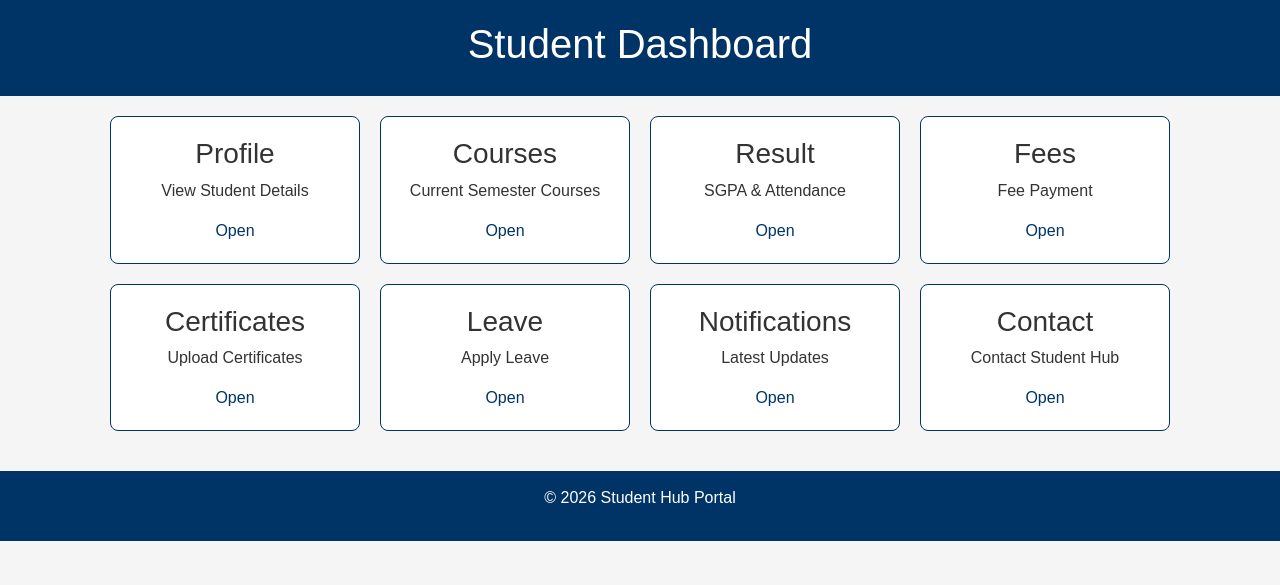
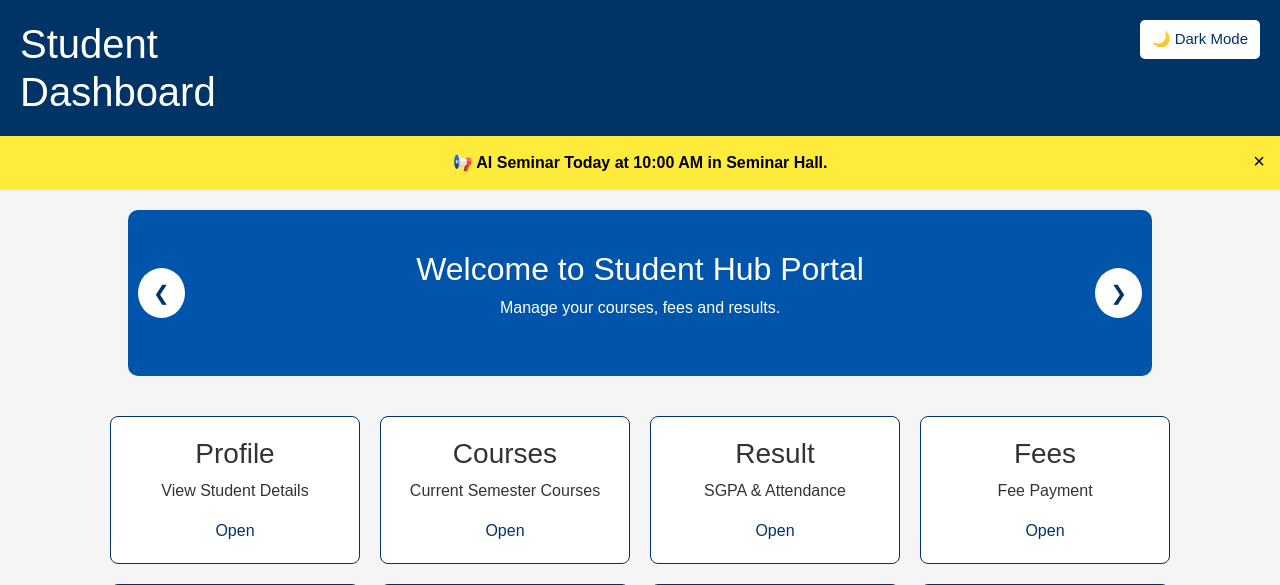
Before and after one commit to 25cs092prakruti/webdev, a PHP site: page /studentdashboard.html in a window 1280 px wide. Shown: the top 585 px of the page. Before the commit the page ends 541 px from the top, so only its background shows below. Run offline with PHP 8.4, Linux system fonts and the light colour scheme.

Commit message:
practical 4

```diff
--- a/leave.html
+++ b/leave.html
@@ -17,7 +17,9 @@
 <h1>LEAVE APPLICATION</h1>
 <h3>Apply for Leave</h3>
 </center>
-
+  <button id="themeBtn" class="theme-btn">
+        🌙 Dark Mode
+    </button>
 </header>
 <nav>
 
@@ -129,7 +131,7 @@
 <p> Student Hub Portal</p>
 </center>
 </footer>
-
+ <script src="script.js"></script>
 </body>
 
 </html>
--- a/notifications.html
+++ b/notifications.html
@@ -16,7 +16,9 @@
 <h1>NOTIFICATIONS</h1>
 <h3>Upcoming Events & Hackathons</h3>
 </center>
-
+     <button id="themeBtn" class="theme-btn">
+        🌙 Dark Mode
+    </button>
 </header>
 <nav>
 
@@ -133,7 +135,7 @@
 <p> Student Hub Portal</p>
 </center>
 </footer>
-
+<script src="script.js"></script>
 </body>
 
 </html>
--- a/profile.html
+++ b/profile.html
@@ -12,6 +12,9 @@
 <center>
 <h1>STUDENT PROFILE</h1>
 </center>
+<button id="themeBtn" class="theme-btn">
+        🌙 Dark Mode
+    </button>
 </header>
 <main>
 <section>
@@ -90,5 +93,6 @@ Gujarat, India</p>
 <p>Student Hub Portal</p>
 </center>
 </footer>
+<script src="script.js"></script>
 </body>
 </html>
--- a/script.js
+++ b/script.js
@@ -1,13 +1,191 @@
-function toggleAnswer(id)
-{
-    var answer = document.getElementById(id);
+document.addEventListener("DOMContentLoaded", function () {
 
-    if(answer.style.display == "none")
-    {
-        answer.style.display = "block";
+    /* ===========================
+       FAQ
+    =========================== */
+
+    const questions = document.querySelectorAll(".faq-question");
+
+    questions.forEach(function(question){
+
+        question.addEventListener("click", function(){
+
+            const answer = question.nextElementSibling;
+
+            answer.classList.toggle("show");
+
+            const symbol = question.querySelector("span");
+
+            if(symbol){
+                symbol.textContent = answer.classList.contains("show") ? "−" : "+";
+            }
+
+        });
+
+    });
+
+
+    /* ===========================
+       MODAL
+    =========================== */
+
+    const openModal = document.getElementById("openModal");
+    const closeModal = document.getElementById("closeModal");
+    const studentModal = document.getElementById("studentModal");
+
+    if(openModal && closeModal && studentModal){
+
+        openModal.addEventListener("click", function(){
+
+            studentModal.classList.add("show");
+
+        });
+
+        closeModal.addEventListener("click", function(){
+
+            studentModal.classList.remove("show");
+
+        });
+
+        window.addEventListener("click", function(event){
+
+            if(event.target === studentModal){
+
+                studentModal.classList.remove("show");
+
+            }
+
+        });
+
     }
-    else
-    {
-        answer.style.display = "none";
+
+
+    /* ===========================
+       SLIDER
+    =========================== */
+
+    const slides = document.querySelectorAll(".slide");
+    const next = document.getElementById("next");
+    const prev = document.getElementById("prev");
+
+    if(slides.length > 0 && next && prev){
+
+        let current = 0;
+
+        function showSlide(index){
+
+            slides.forEach(function(slide){
+
+                slide.classList.remove("active");
+
+            });
+
+            slides[index].classList.add("active");
+
+        }
+
+        showSlide(current);
+
+        next.addEventListener("click", function(){
+
+            current++;
+
+            if(current >= slides.length){
+
+                current = 0;
+
+            }
+
+            showSlide(current);
+
+        });
+
+        prev.addEventListener("click", function(){
+
+            current--;
+
+            if(current < 0){
+
+                current = slides.length - 1;
+
+            }
+
+            showSlide(current);
+
+        });
+
     }
+
+
+    /* ===========================
+       DARK MODE
+    =========================== */
+
+    const themeBtn = document.getElementById("themeBtn");
+
+    if(localStorage.getItem("theme") === "dark"){
+
+        document.body.classList.add("dark-mode");
+
+        if(themeBtn){
+            themeBtn.textContent = "☀ Light Mode";
+        }
+
+    }
+
+    if(themeBtn){
+
+        themeBtn.addEventListener("click", function(){
+
+            document.body.classList.toggle("dark-mode");
+
+            if(document.body.classList.contains("dark-mode")){
+
+                localStorage.setItem("theme","dark");
+                themeBtn.textContent = "☀ Light Mode";
+
+            }
+            else{
+
+                localStorage.setItem("theme","light");
+                themeBtn.textContent = "🌙 Dark Mode";
+
+            }
+
+        });
+
+    }
+
+
+    /* ===========================
+       HAMBURGER MENU
+    =========================== */
+
+    const menuBtn = document.getElementById("menuBtn");
+    const navMenu = document.getElementById("navMenu");
+
+    if(menuBtn && navMenu){
+
+        menuBtn.addEventListener("click", function(){
+
+            navMenu.classList.toggle("show");
+
+        });
+
+    }
+
+});
+/* Notification Banner */
+
+const closeNotification = document.getElementById("closeNotification");
+const notification = document.getElementById("notification");
+
+if(closeNotification && notification){
+
+    closeNotification.addEventListener("click", function(){
+
+        notification.style.display = "none";
+
+    });
+
 }
--- a/studentdashboard.html
+++ b/studentdashboard.html
@@ -6,8 +6,8 @@
 <title>Student Dashboard</title>
 
 <link href="https://cdn.jsdelivr.net/npm/bootstrap@5.3.7/dist/css/bootstrap.min.css" rel="stylesheet">
+<link rel="stylesheet" href="style.css">
 
-<link rel="stylesheet" href="style.css">
 
 <style>
 .dashboard{
@@ -25,14 +25,43 @@
 </head>
 
 <body>
+<header class="header">
 
-<header>
+    <h1>Student Dashboard</h1>
 
-<h1>Student Dashboard</h1>
+
+    <button id="themeBtn" class="theme-btn">🌙 Dark Mode</button>
 
 </header>
 
+  <div id="notification" class="notification">
+    📢 AI Seminar Today at 10:00 AM in Seminar Hall.
+    <button id="closeNotification">&times;</button>
+</div>
 
+<!-- Slider -->
+
+<section class="slider">
+
+    <div class="slide active">
+        <h2>Welcome to Student Hub Portal</h2>
+        <p>Manage your courses, fees and results.</p>
+    </div>
+
+    <div class="slide">
+        <h2>AI Seminar</h2>
+        <p>Join the AI Seminar at 10:00 AM in Seminar Hall.</p>
+    </div>
+
+    <div class="slide">
+        <h2>Scholarship Notice</h2>
+        <p>Scholarship applications are now open.</p>
+    </div>
+
+    <button id="prev">❮</button>
+    <button id="next">❯</button>
+
+</section>
 
 <main>
 
@@ -87,15 +116,36 @@
 </div>
 
 </div>
+<br><br>
 
 </main>
 
+
+<div id="studentModal" class="modal">
+
+    <div class="modal-content">
+
+        <span id="closeModal" class="modal-close">&times;</span>
+
+        <h2>Student Details</h2>
+
+        <p><strong>Name:</strong> Prakruti Saradva</p>
+
+        <p><strong>Student ID:</strong> 25CS092</p>
+
+        <p><strong>Department:</strong> Computer Science</p>
+
+        <p><strong>Email:</strong> 25CS092@studenthub.com</p>
+
+    </div>
+
+</div>
 <footer>
 
 <p>© 2026 Student Hub Portal</p>
 
 </footer>
-
+ <script src="script.js"></script>
 </body>
 
 </html>
--- a/style.css
+++ b/style.css
@@ -74,8 +74,6 @@ Certificates, Fees)
 form,
 fieldset{
     background:white;
-    height: 50%;
-    width: 40%;
     padding:20px #003366;
     border-radius:8px;
     margin-bottom:20px;
@@ -216,4 +214,325 @@ footer
     grid-template-columns:repeat(3,1fr);
 }
 
+}/* FAQ */
+.faq-question{
+    width:100%;
+    padding:15px;
+    background:#0055aa;
+    color:white;
+    border:none;
+    cursor:pointer;
+    display:flex;
+    justify-content:space-between;
+    font-size:16px;
 }
+
+.faq-answer{
+    display:none;
+    padding:15px;
+    background:#f5f5f5;
+}
+
+.faq-answer.show{
+    display:block;
+}
+/*modal*/
+.modal{
+    display:none;
+    position:fixed;
+    left:0;
+    top:0;
+    width:100%;
+    height:100%;
+    background:rgba(0,0,0,0.5);
+    justify-content:center;
+    align-items:center;
+}
+
+.modal.show{
+    display:flex;
+}
+
+.modal-content{
+    background:white;
+    padding:20px;
+    border-radius:8px;
+    width:350px;
+    text-align:center;
+    position:relative;
+}
+
+.modal-close{
+    position:absolute;
+    top:10px;
+    right:15px;
+    font-size:25px;
+    cursor:pointer;
+}
+/* Slider */
+
+.slider{
+    width:80%;
+    margin:20px auto;
+    background:#0055aa;
+    color:white;
+    text-align:center;
+    padding:40px;
+    border-radius:10px;
+    position:relative;
+}
+
+.slide{
+    display:none;
+}
+
+.slide.active{
+    display:block;
+}
+
+#prev,
+#next{
+
+    position:absolute;
+    top:50%;
+    transform:translateY(-50%);
+
+    border:none;
+    background:white;
+    color:#003366;
+
+    padding:10px 15px;
+    cursor:pointer;
+    font-size:20px;
+    border-radius:50%;
+}
+
+#prev{
+    left:10px;
+}
+
+#next{
+    right:10px;
+}
+
+#prev:hover,
+#next:hover{
+    background:#ddd;
+}
+.header{
+    background:#003366;
+    color:white;
+    text-align:center;
+    padding:20px;
+    position:relative;
+}
+
+.theme-btn{
+    position:absolute;
+    top:20px;
+    right:20px;
+
+    background:white;
+    color:#003366;
+    border:none;
+    padding:10px 15px;
+    border-radius:5px;
+    cursor:pointer;
+    font-size:15px;
+}
+
+.theme-btn:hover{
+    background:#e6e6e6;
+}
+/* Dark Theme */
+
+body.dark-mode{
+    background:#1e1e1e;
+    color:white;
+    transition:0.3s;
+}
+
+/* Header */
+body.dark-mode header{
+    background:#111827;
+    color:white;
+}
+
+/* Navigation */
+body.dark-mode nav{
+    background:#1f2937;
+}
+
+body.dark-mode nav a{
+    color:white;
+}
+
+body.dark-mode nav a:hover{
+    background:#374151;
+}
+
+/* Main */
+body.dark-mode main{
+    background:#1e1e1e;
+}
+
+/* Dashboard Cards */
+body.dark-mode .dashboard-box,
+body.dark-mode .card{
+    background:#2d3748;
+    color:white;
+    border:1px solid #555;
+}
+
+/* Forms */
+body.dark-mode form,
+body.dark-mode fieldset{
+    background:#2d3748;
+    color:white;
+}
+
+body.dark-mode input,
+body.dark-mode textarea,
+body.dark-mode select{
+    background:#444;
+    color:white;
+    border:1px solid #777;
+}
+
+/* Tables */
+body.dark-mode table{
+    background:#2d3748;
+    color:white;
+}
+
+body.dark-mode th{
+    background:#111827;
+    color:white;
+}
+
+body.dark-mode td{
+    background:#2d3748;
+    color:white;
+}
+
+/* Links */
+body.dark-mode a{
+    color:#66b3ff;
+}
+
+/* Footer */
+body.dark-mode footer{
+    background:#111827;
+    color:white;
+}
+
+/* FAQ */
+body.dark-mode .faq-answer{
+    background:#2d3748;
+    color:white;
+}
+
+body.dark-mode .faq-question{
+    background:#1f2937;
+}
+
+/* Modal */
+body.dark-mode .modal-content{
+    background:#2d3748;
+    color:white;
+}
+
+/* Slider */
+body.dark-mode .slider{
+    background:#1f2937;
+}
+/* Header */
+
+.header{
+    display:flex;
+    justify-content:space-between;
+    align-items:center;
+    background:#003366;
+    color:white;
+    padding:20px;
+}
+
+/* Hamburger Button */
+/* Header */
+.header{
+    display:grid;
+    grid-template-columns:60px 1fr auto;
+    align-items:center;
+    background:#003366;
+    color:white;
+    padding:20px;
+}
+
+.header h1{
+    text-align:center;
+    margin:0;
+}
+
+/* Buttons */
+.menu-btn,
+.theme-btn{
+    background:white;
+    border:none;
+    padding:8px 12px;
+    cursor:pointer;
+    border-radius:5px;
+}
+
+.menu-btn{
+    justify-self:start;
+}
+
+.theme-btn{
+    justify-self:end;
+}
+
+/* Navigation */
+#navMenu{
+    display:none;
+    flex-direction:column;
+    background:#0055aa;
+}
+
+#navMenu.show{
+    display:flex;
+}
+
+#navMenu a{
+    color:white;
+    padding:12px;
+    text-decoration:none;
+    border-bottom:1px solid white;
+}
+
+#navMenu a:hover{
+    background:#003366;
+}
+/* Notification Banner */
+
+.notification{
+    background:#ffeb3b;
+    color:black;
+    padding:15px;
+    text-align:center;
+    font-weight:bold;
+    position:relative;
+}
+
+.notification button{
+    position:absolute;
+    right:15px;
+    top:10px;
+    border:none;
+    background:none;
+    font-size:20px;
+    cursor:pointer;
+}
+body.dark-mode .notification{
+    background:#444;
+    color:white;
+}
```
Also changed, not shown: certificates.html (+4 -3 lines), contactus.html (+20 -41 lines), courses.html (+6 -2 lines), fees.html (+21 -6 lines), login.html (+15 -5 lines), result.html (+6 -8 lines).
